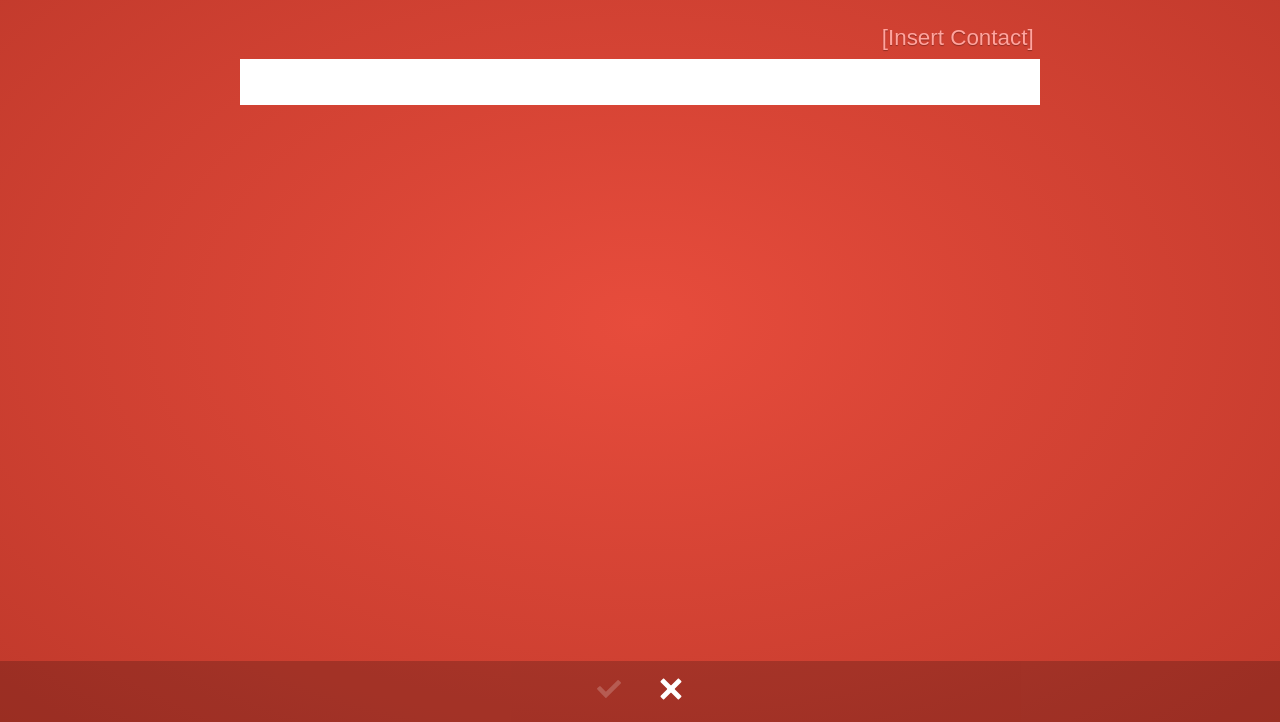
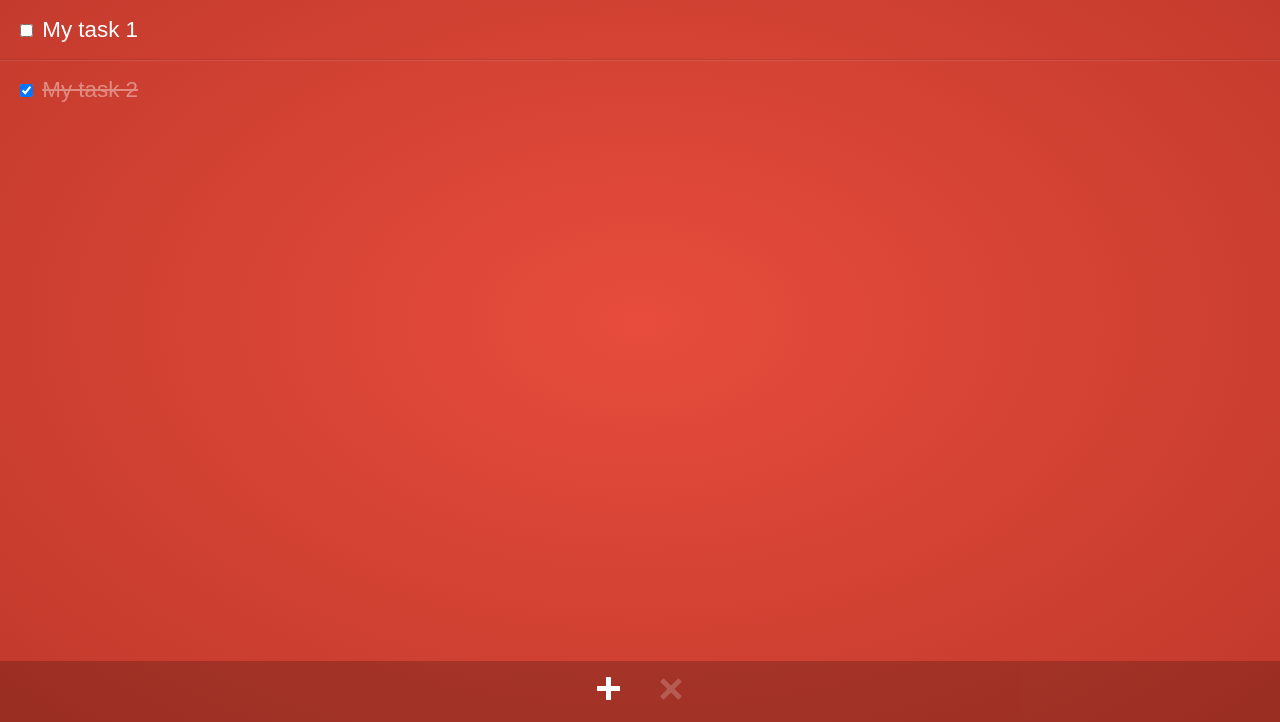
Before and after one commit to iFadey/fos-todo-app, a plain HTML site: page www/index.html in a window 1280 px wide. Shown: the part 78-800 px from the top of the page. Drawn offline with Linux system fonts and the light colour scheme.

Commit message:
Part 1 - Firefox OS App From Scratch => Handcrafted structured, semantic, accessible HTML5 => Beautified using CSS3 => Added some life using CSS3 Animations => Whole design is based on CSS3 gradients, shadows, svg icons for sharp rendering

```diff
--- a/www/css/app.css
+++ b/www/css/app.css
@@ -1,6 +1,4 @@
-html, body {
-  height: 100%;
-}
+html, body { height: 100%; }
 
 body {
   background: radial-gradient(ellipse at center, rgba(231,76,60,1) 0%,rgba(192,57,43,1) 100%);
@@ -10,24 +8,18 @@ body {
   font-size: 1.4rem;
   font-weight: 300;
   margin: 0;
-  -moz-tap-highlight-color: rgba(0,0,0,0);
-  tap-highlight-color: rgba(0,0,0,0);
 }
 
 h1, h2, h3, h4, h5, h6 { font-weight: 300; }
 
-h1 {
-  font-size: 3rem;
-}
+h1 { font-size: 3rem; }
 
 a {
   color: #FFA49E;
   text-decoration: none;
   text-shadow: 0px 1px 1px rgba(0,0,0,.3);
 }
-a:hover {
-  color: #fff;
-}
+a:hover { color: #fff; }
 
 input, button, select, textarea {
   border-radius: 0;
@@ -66,7 +58,7 @@ input[type=text], textarea, select {
   margin: 0 0 .5rem 0;
   text-align: right;
 }
-#view-add .options li {
+#view-add .options [role=listitem] {
   margin: .5rem 0;
 }
 #view-add .options a {
@@ -99,29 +91,32 @@ input[type=text], textarea, select {
   position: fixed;
   text-align: center;
 }
-[role=region] > footer > menu[type=toolbar] {
+[role=region] > footer > menu[role=toolbar] {
   margin: 0;
   padding: 0;
 }
 
-menu[type=toolbar] > [role=menuitem] {
+menu[role=toolbar] > [role=menuitem] {
   border: none;
   width: 3.5rem;
   height: 3.5rem;
 }
-menu[type=toolbar] > [role=menuitem]:disabled {
+menu[role=toolbar] > [role=menuitem] > span {
+  display: none;
+}
+menu[role=toolbar] > [role=menuitem]:disabled {
   opacity: .2;
 }
-menu[type=toolbar] > [role=menuitem]:hover {
+menu[role=toolbar] > [role=menuitem]:hover {
   background-color: rgba(255,255,255,.1);
 }
-menu[type=toolbar] > .btn-done {
+menu[role=toolbar] > .btn-done {
   background: url(../img/check.svg) no-repeat center center;
 }
-menu[type=toolbar] > .btn-add {
+menu[role=toolbar] > .btn-add {
   background: url(../img/add.svg) no-repeat center center;
 }
-menu[type=toolbar] > .btn-del {
+menu[role=toolbar] > .btn-del {
   background: url(../img/del.svg) no-repeat center center;
 }
 
@@ -136,10 +131,6 @@ menu[type=toolbar] > .btn-del {
 .todo-list > li:last-child,
 .todo-list > li:last-child > label {
   border-bottom: none;
-}
-.todo-list label > input[type=checkbox] {
-
-  transition: all .5s;
 }
 .todo-list label > span {
   transition: all .5s;
@@ -161,3 +152,29 @@ menu[type=toolbar] > .btn-del {
 [aria-hidden=true] {
   display: none;
 }
+
+
+/**
+ * Animations
+ */
+.slide-up-in {
+  animation-name: slide-up-in;
+  animation-duration: .6s;
+  transform: translateY(0%);
+  opacity: 1;
+}
+@keyframes slide-up-in {
+  0% { transform: translateY(30%); opacity: 0; }
+  100% { transform: translateY(0%); opacity: 1; }
+}
+
+.slide-down-out {
+  animation-name: slide-down-out;
+  animation-duration: .6s;
+  transform: translateY(30%);
+  opacity: 0;
+}
+@keyframes slide-down-out {
+  0% { transform: translateY(0%); opacity: 1; }
+  100% { transform: translateY(30%); opacity: 0; }
+}
--- a/www/index.html
+++ b/www/index.html
@@ -5,21 +5,22 @@
   <script defer data-main="js/app" src="js/lib/require.js"></script>
 </head>
 <body role="application">
-  <section id="view-todos" role="region" aria-hidden="true">
+  <section id="view-todos" role="region">
     <header>
       <h1>Todos</h1>
     </header>
 
     <article class="view-content">
-      <ul class="todo-list reset-list">
-        <li>
+      <ul class="todo-list reset-list" role="list">
+        <li role="listitem">
           <label>
             <input type="checkbox">
             <span>My task 1</span>
           </label>
           <input type="text" aria-hidden="true">
         </li>
-        <li>
+
+        <li role="listitem">
           <label>
             <input type="checkbox" checked>
             <span>My task 2</span>
@@ -30,14 +31,14 @@
     </article>
 
     <footer>
-      <menu type="toolbar">
-        <button role="menuitem" class="btn-add"></button>
-        <button role="menuitem" class="btn-del" disabled></button>
+      <menu role="toolbar">
+        <button role="menuitem" class="btn-add"><span>Add</span></button>
+        <button role="menuitem" class="btn-del" disabled><span>Delete</span></button>
       </menu>
     </footer>
   </section><!--end view-todos-->
 
-  <section id="view-add" role="region">
+  <section id="view-add" role="region" aria-hidden="true">
     <header>
       <h1>[+] Todo</h1>
     </header>
@@ -45,21 +46,21 @@
     <section class="view-content">
       <div class="wrapper">
         <menu class="options">
-          <ul class="reset-list">
-            <li><a href="#">[Insert Contact]</a></li>
+          <ul class="reset-list" role="list">
+            <li role="listitem"><a href="#">[Insert Contact]</a></li>
           </ul>
         </menu>
 
-        <form>
+        <form aria-owns="btn-add-done">
           <input type="text" name="task" required>
         </form>
       </div>
     </section>
 
     <footer>
-      <menu type="toolbar">
-        <button role="menuitem" class="btn-done" disabled></button>
-        <button role="menuitem" class="btn-del"></button>
+      <menu role="toolbar">
+        <button id="btn-add-done" role="menuitem" class="btn-done" disabled><span>Done</span></button>
+        <button role="menuitem" class="btn-del"><span>Cancel</span></button>
       </menu>
     </footer>
   </section><!--end view-add-->
```
Also changed, not shown: README.md, 1 other file.
